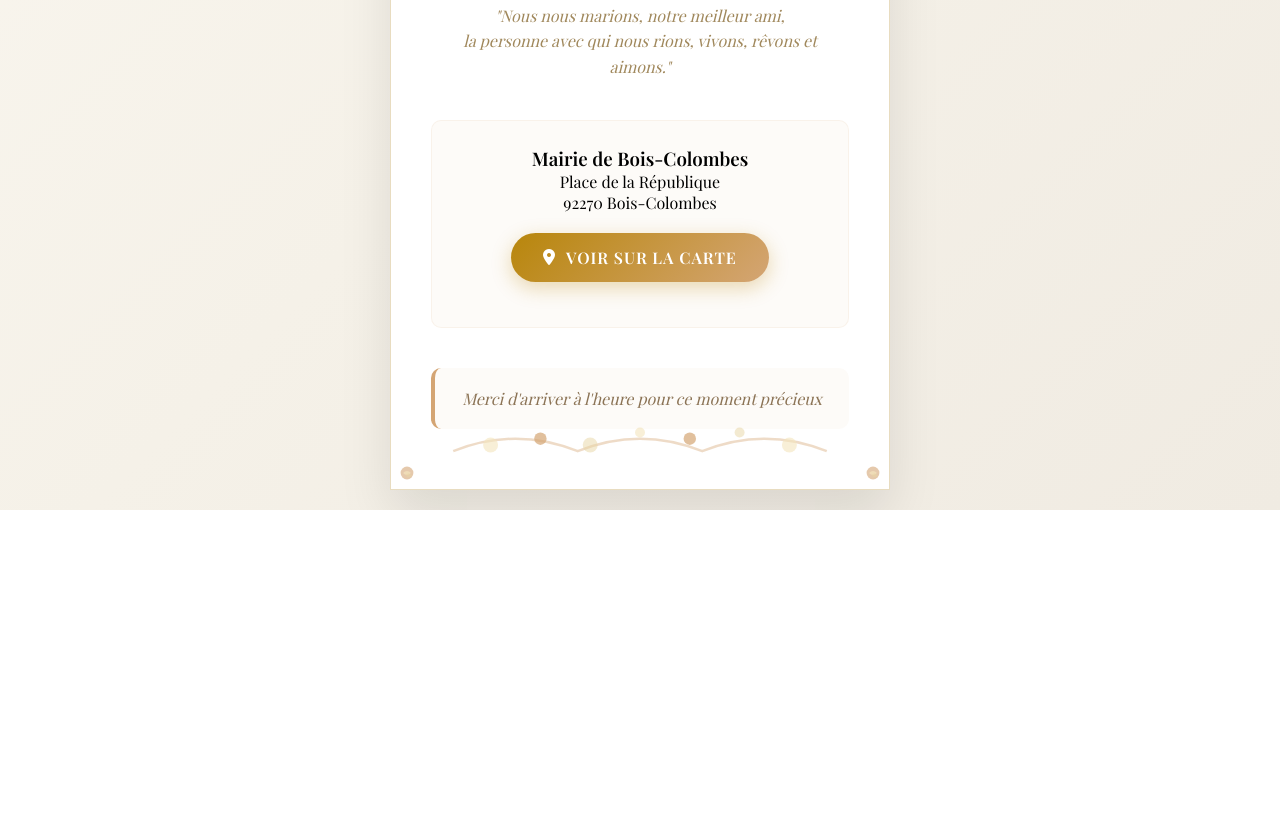
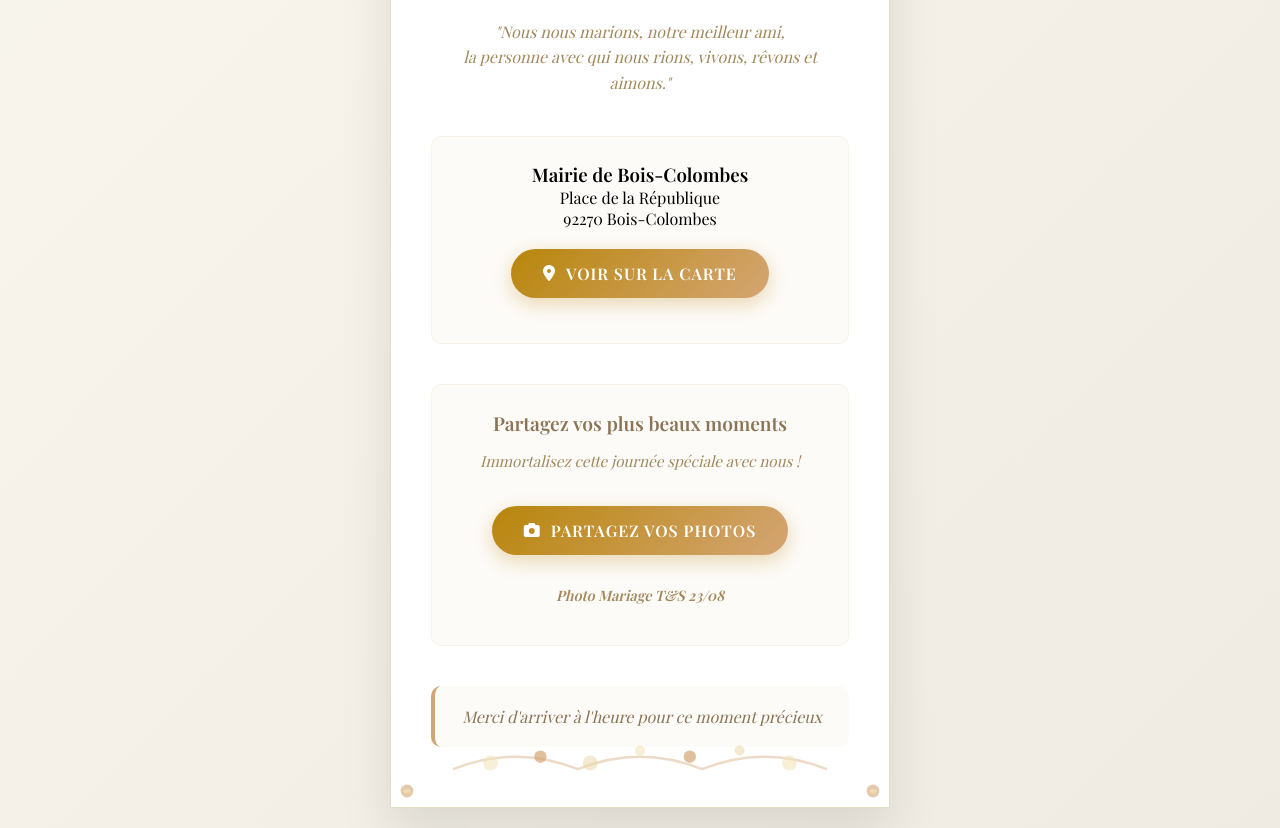
Before and after one commit to id2fik/Toufik-Souad-wedding, a plain HTML site: page index.html in a window 1280 px wide. Shown: the part 596-1424 px from the top of the page. Before the commit the page ends 1106 px from the top, so only its background shows below. Drawn offline with nearby package versions, Linux system fonts and the light colour scheme; a web font is replaced by a local one.

Commit message:
Add files via upload

```diff
--- a/index.html
+++ b/index.html
@@ -264,6 +264,34 @@
             background: linear-gradient(135deg, #d4a574, #e8d5a3);
         }
 
+        /* Style pour le bouton photo - même style que le bouton carte */
+        .photo-button {
+            background: linear-gradient(135deg, #b8860b, #d4a574);
+            color: white;
+            border: none;
+            padding: 14px 32px;
+            font-size: 1em;
+            border-radius: 30px;
+            cursor: pointer;
+            transition: all 0.3s ease;
+            box-shadow: 0 6px 20px rgba(184, 134, 11, 0.3);
+            font-weight: 600;
+            display: inline-flex;
+            align-items: center;
+            gap: 10px;
+            font-family: 'Playfair Display', serif;
+            text-transform: uppercase;
+            letter-spacing: 1px;
+            margin: 20px 10px;
+            text-decoration: none;
+        }
+
+        .photo-button:hover {
+            transform: translateY(-3px);
+            box-shadow: 0 10px 25px rgba(184, 134, 11, 0.4);
+            background: linear-gradient(135deg, #d4a574, #e8d5a3);
+        }
+
         .timing-notice {
             margin-top: 40px;
             color: #8b7355;
@@ -273,6 +301,29 @@
             background: rgba(212, 165, 116, 0.05);
             border-radius: 10px;
             border-left: 4px solid #d4a574;
+        }
+
+        /* Section pour les photos */
+        .photo-section {
+            margin: 40px 0;
+            padding: 25px;
+            background: rgba(212, 165, 116, 0.05);
+            border-radius: 10px;
+            border: 1px solid rgba(212, 165, 116, 0.1);
+        }
+
+        .photo-section h3 {
+            font-size: 1.2em;
+            margin-bottom: 15px;
+            color: #8b7355;
+            font-weight: 600;
+        }
+
+        .photo-section p {
+            color: #a0885c;
+            font-style: italic;
+            margin-bottom: 15px;
+            font-size: 0.95em;
         }
 
         @media (max-width: 600px) {
@@ -292,6 +343,12 @@
                 flex-direction: column;
                 gap: 10px;
             }
+
+            .map-button, .photo-button {
+                margin: 10px 5px;
+                padding: 12px 24px;
+                font-size: 0.9em;
+            }
         }
 
         .couple-illustration {
@@ -310,7 +367,7 @@
 
         <div class="content">
             <div class="basmala">
-                بِسْمِ ٱللَّٰهِ ٱلرَّحْمَٰنِ ٱلرَّحِيمِ
+                ﺑِﺴْﻢِ ﱙﻟﻠَّﻰﻪِ ﱙﻟﺮَّﺤْﻤَﻰﻦِ ﱙﻟﺮَّﺣِﻴﻢِ
             </div>
 
             <div class="save-date-header">Save the Date</div>
@@ -350,6 +407,18 @@
                 </button>
             </div>
 
+            <div class="photo-section">
+                <h3>Partagez vos plus beaux moments</h3>
+                <p>Immortalisez cette journée spéciale avec nous !</p>
+                <a href="https://chat.whatsapp.com/CRHk9ZR8Q6l2rFZJyyFZmW?mode=ems_copy_t" class="photo-button" target="_blank">
+                    <i class="fas fa-camera"></i>
+                    Partagez vos photos
+                </a>
+                <p style="margin-top: 10px; font-size: 0.9em;">
+                    <strong>Photo Mariage T&S 23/08</strong>
+                </p>
+            </div>
+
             <div class="timing-notice">
                 Merci d'arriver à l'heure pour ce moment précieux
             </div>
```
